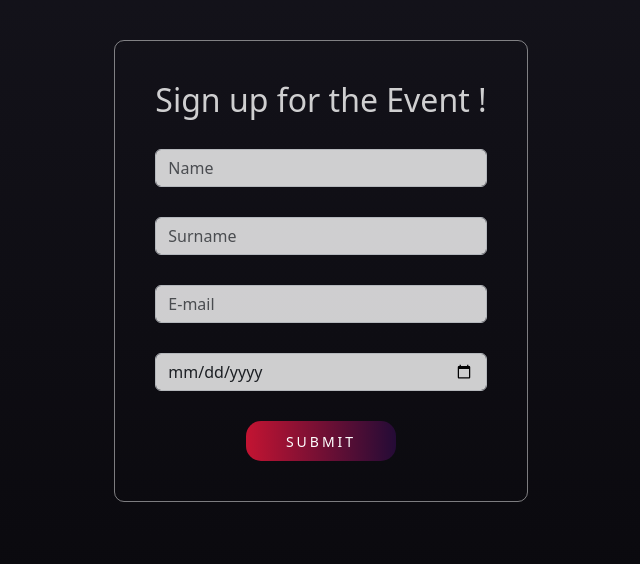
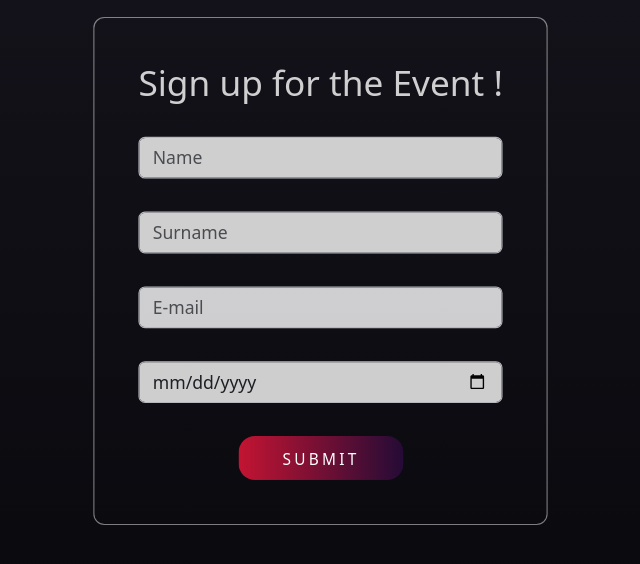
Before and after one commit to JohnnyFalcon/Event_form, a Django app: page / in a window 1280 px wide. Shown: the part 62-626 px from the top of the page, without its empty margins (319-959 px from the left). Run offline with Django 4.2, Linux system fonts and the light colour scheme.

Commit message:
Update style

```diff
--- a/eventapp/static/project.css
+++ b/eventapp/static/project.css
@@ -33,6 +33,8 @@ p span {
     width: fit-content;
     padding: 40px;
     margin-top: 40px;
+    transform: scale(1.1);
+
 }
 
 .form-div p {
@@ -43,7 +45,7 @@ p span {
 
 .users-number {
     display: flex;
-    margin-top: 20px;
+    margin-top: 30px;
     align-items: center;
     justify-content: center;
 }
--- a/eventapp/templates/home.html
+++ b/eventapp/templates/home.html
@@ -19,7 +19,7 @@
 </div>
 <div class="users-number">
   {%if users_count %}
-  <p>Number of users already sing in:  {{users_count}}</p>
+  <p>Number of users already sign in:  {{users_count}}</p>
   {%endif%}
 </div>
 {% endif %}
```
